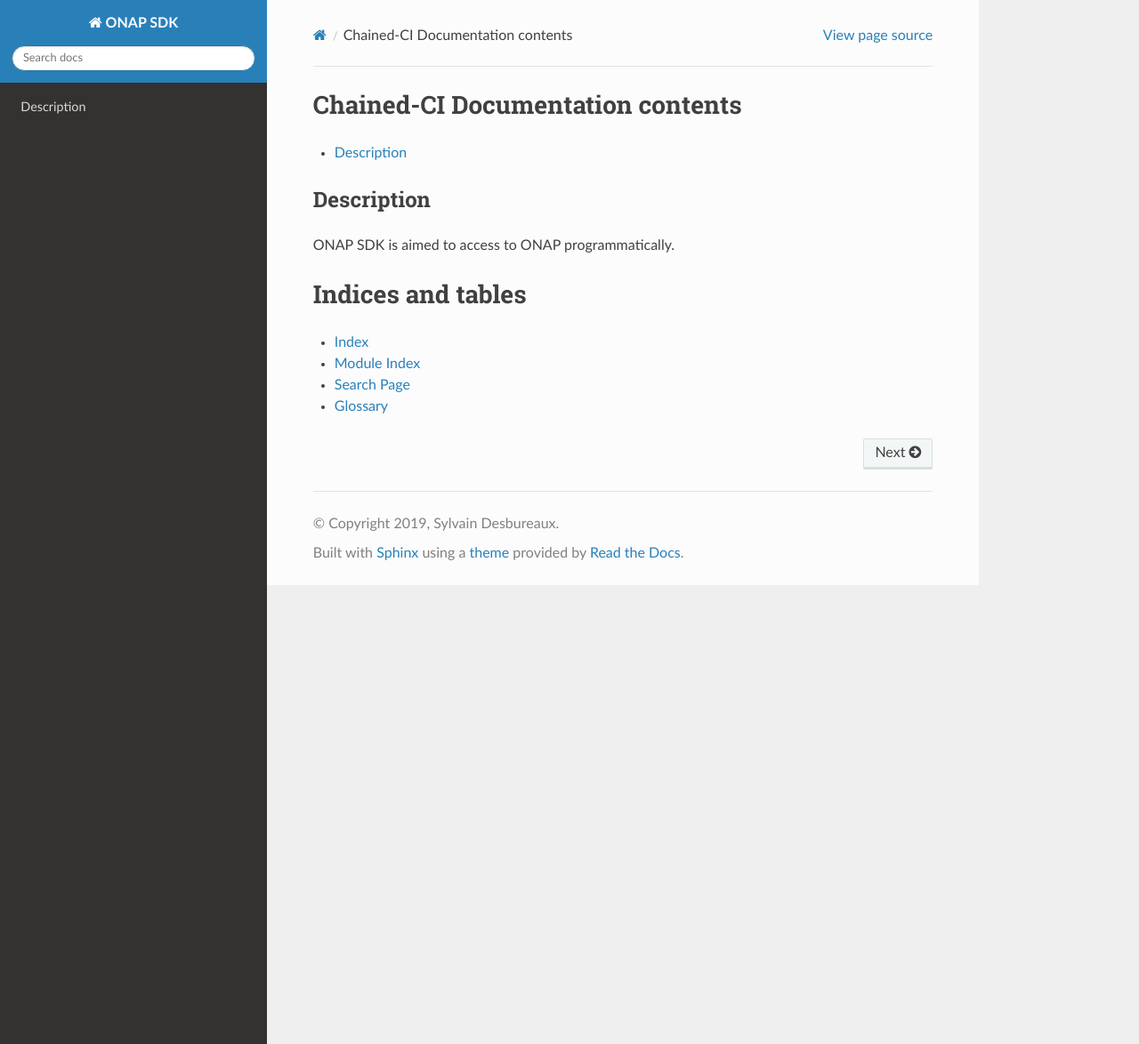
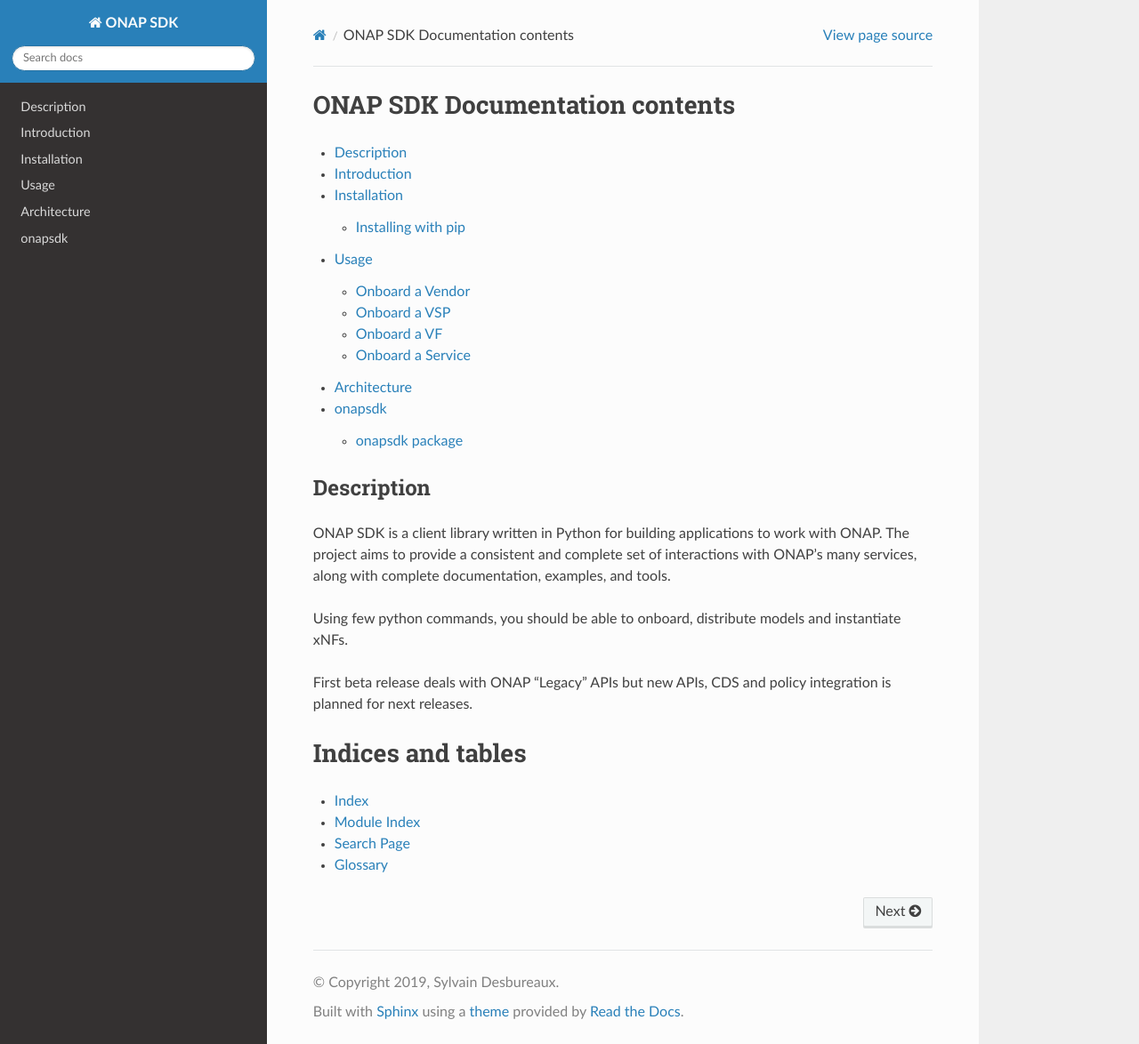
Before and after one commit to Orange-OpenSource/python-onapsdk, a Sphinx documentation site: the page built from docs/contents.rst, in a window 1280 px wide and 1174 px high. Shown: the whole window at 89% size. Built offline with Sphinx 7.4.7 and the Read the Docs theme 2.0.0, drawn with Linux system fonts in a browser that asks for light colours.

Commit message:
:pencil: first draft of doc
Signed-off-by: Sylvain Desbureaux <sylvain.desbureaux@orange.com>

```diff
--- /dev/null
+++ b/docs/architecture.rst
@@ -0,0 +1,2 @@
+Architecture
+############
--- a/docs/contents.rst
+++ b/docs/contents.rst
@@ -1,12 +1,18 @@
 .. _contents:
 
-Chained-CI Documentation contents
-==================================
+ONAP SDK Documentation contents
+===============================
 
 .. toctree::
    :maxdepth: 2
 
    description
+   usage/intro
+   usage/installation
+   usage/usage
+
+   architecture
+   modules
 
 .. include:: description.rst
 
--- a/docs/description.rst
+++ b/docs/description.rst
@@ -1,4 +1,13 @@
 Description
 ###########
 
-ONAP SDK is aimed to access to ONAP programmatically.
+ONAP SDK is a client library written in Python for building applications to
+work with ONAP. The project aims to provide a consistent and complete set of
+interactions with ONAP’s many services, along with complete documentation,
+examples, and tools.
+
+Using few python commands, you should be able to onboard, distribute models and
+instantiate xNFs.
+
+First beta release deals with ONAP "Legacy" APIs but new
+APIs, CDS and policy integration is planned for next releases.
--- /dev/null
+++ b/docs/modules.rst
@@ -0,0 +1,7 @@
+onapsdk
+=======
+
+.. toctree::
+   :maxdepth: 4
+
+   onapsdk
--- /dev/null
+++ b/docs/usage/installation.rst
@@ -0,0 +1,9 @@
+Installation
+############
+
+Installing with pip
+--------------------
+
+.. code:: shell
+
+    $ pip install onapsdk
--- /dev/null
+++ b/docs/usage/usage.rst
@@ -0,0 +1,58 @@
+Usage
+#####
+
+A minimum knowledge of ONAP is needed, especially on the onboarding part.
+
+Onboard a Vendor
+----------------
+
+.. code:: Python
+
+   from onapsdk.vendor import Vendor
+   vendor = Vendor(name="myVendor")
+   vendor.onboard()
+
+Onboard a VSP
+-------------
+
+You will need the package of the VSP to onboard.
+
+.. code:: Python
+
+   from onapsdk.vendor import Vendor
+   from onapsdk.vsp import Vsp
+
+   # We assume here that the Vendor has been already onboarded
+   vendor = Vendor(name="myVendor")
+   vendor.onboard()
+   vsp = Vsp(name="myVSP")
+   vsp.upload_files(open(PATH_TO_PACKAGE), 'rb'))
+   vsp.onboard()
+
+Onboard a VF
+------------
+
+.. code:: Python
+
+   from onapsdk.vsp import Vsp
+   from onapsdk.vf import Vf
+
+   # We assume here that the VSP has been already onboarded
+   vsp = Vsp(name="myVSP")
+   vf = Vf(name="myVF")
+   vf.vsp = vsp
+   vf.onboard()
+
+Onboard a Service
+-----------------
+
+.. code:: Python
+
+   from onapsdk.vf import Vf
+   from onapsdk.service import Service
+
+   # We assume here that the VF has been already onboarded
+   vf = Vf(name="myVF")
+   service = Service(name="myService")
+   service.add_resource(vf)
+   service.onboard()
```
Also changed, not shown: docs/glossary.rst (+16 -0 lines), docs/onapsdk.rst (added, +86 -0 lines), docs/usage/intro.rst (added, +17 -0 lines), .gitlab-ci.yml, 4 other files.
